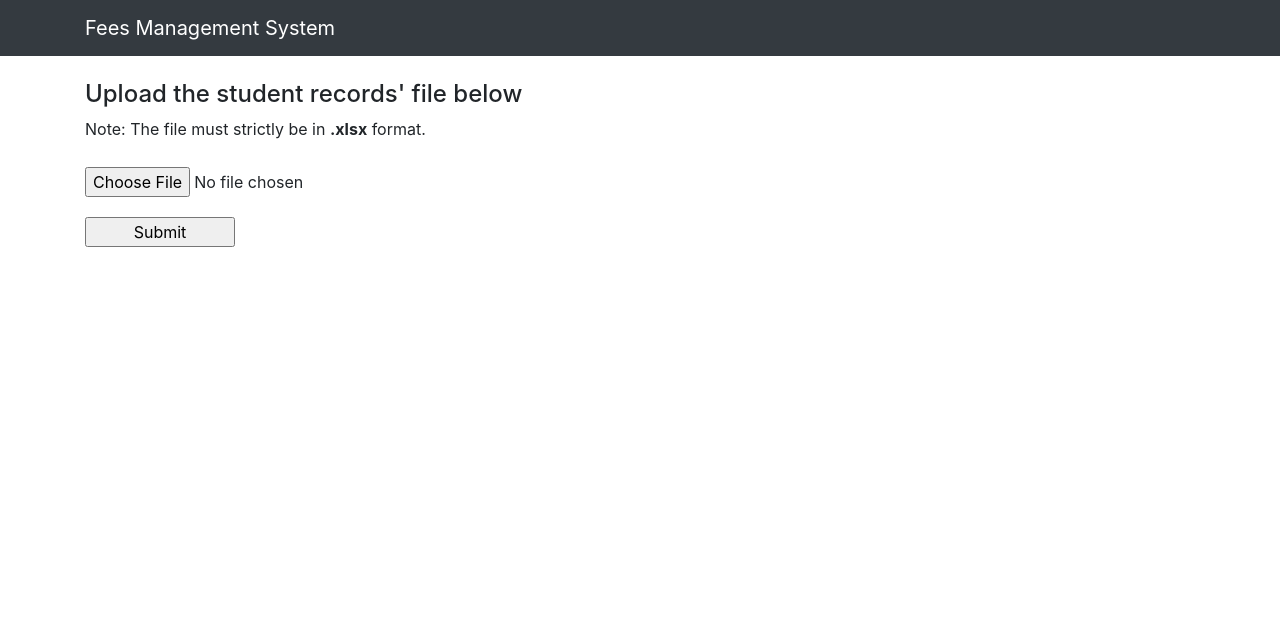
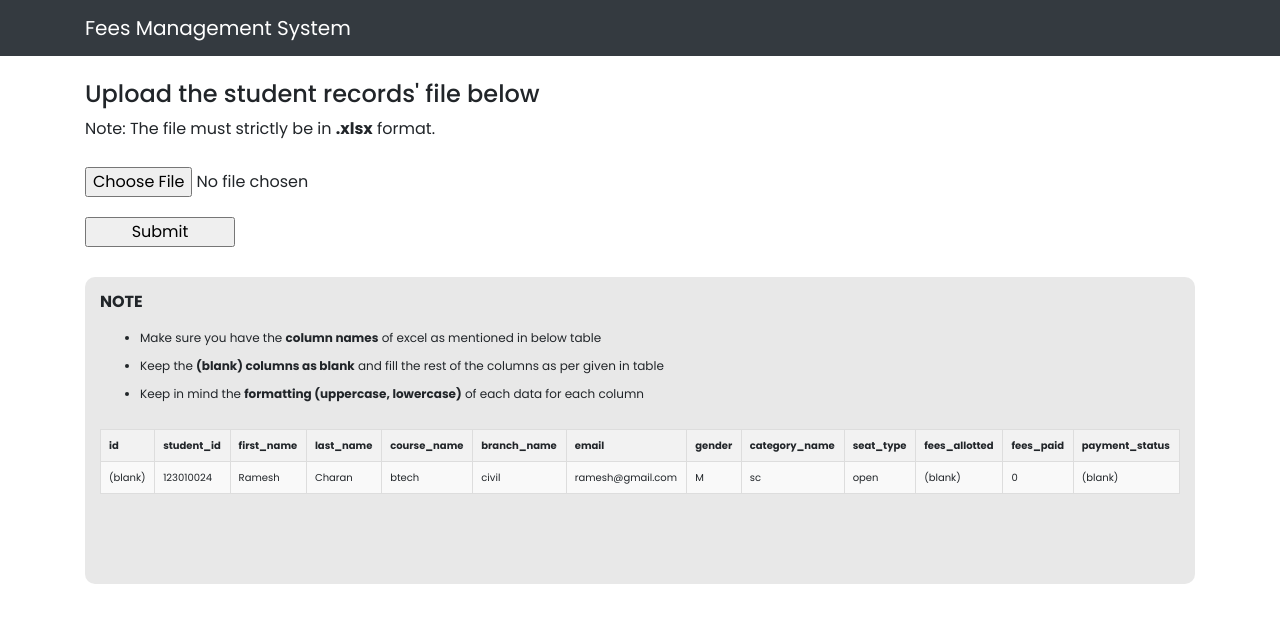
Before and after one commit to AKGames2001/fees-management-system, a Django app: page /u/upload/ in a window 1280 px wide. Shown: the top 623 px of the page. Run offline with Django 5.2, Linux system fonts and the light colour scheme; some libraries are stand-ins or nearby versions.

Commit message:
added notes and changed font of pages

```diff
--- a/fms_main/fms_app/templates/index.html
+++ b/fms_main/fms_app/templates/index.html
@@ -11,9 +11,15 @@
           content="width=device-width, user-scalable=no, initial-scale=1.0, maximum-scale=1.0, minimum-scale=1.0">
     <meta http-equiv="X-UA-Compatible" content="ie=edge">
     <title>FMS-APP</title>
+    <link rel="preconnect" href="https://fonts.googleapis.com">
+    <link rel="preconnect" href="https://fonts.gstatic.com" crossorigin>
+    <link href="https://fonts.googleapis.com/css2?family=Poppins:wght@300;400;500;700&display=swap" rel="stylesheet">
     <link rel="stylesheet" href="https://stackpath.bootstrapcdn.com/bootstrap/4.5.2/css/bootstrap.min.css">
     <link rel="stylesheet" href="{% static 'css/styles.css' %}">
     <style>
+        body {
+            font-family: 'Poppins', sans-serif;
+        }
 
         .top-line {
             width: 100%;
--- a/fms_main/fms_app/templates/student_dashboard.html
+++ b/fms_main/fms_app/templates/student_dashboard.html
@@ -8,9 +8,15 @@
     <meta name="viewport"
           content="width=device-width, user-scalable=no, initial-scale=1.0, maximum-scale=1.0, minimum-scale=1.0">
     <meta http-equiv="X-UA-Compatible" content="ie=edge">
+    <link rel="preconnect" href="https://fonts.googleapis.com">
+    <link rel="preconnect" href="https://fonts.gstatic.com" crossorigin>
+    <link href="https://fonts.googleapis.com/css2?family=Poppins:wght@300;400;500;700&display=swap" rel="stylesheet">
     <link rel="stylesheet" href="https://stackpath.bootstrapcdn.com/bootstrap/4.5.2/css/bootstrap.min.css">
     <title>Dashboard</title>
     <style>
+          body {
+            font-family: 'Poppins', sans-serif;
+          }
           h1 {
               margin: 50px 0;
           }
--- a/fms_main/fms_app/templates/upload.html
+++ b/fms_main/fms_app/templates/upload.html
@@ -8,9 +8,15 @@
     <meta name="viewport"
           content="width=device-width, user-scalable=no, initial-scale=1.0, maximum-scale=1.0, minimum-scale=1.0">
     <meta http-equiv="X-UA-Compatible" content="ie=edge">
+    <link rel="preconnect" href="https://fonts.googleapis.com">
+    <link rel="preconnect" href="https://fonts.gstatic.com" crossorigin>
+    <link href="https://fonts.googleapis.com/css2?family=Poppins:wght@300;400;500;700&display=swap" rel="stylesheet">
     <link rel="stylesheet" href="https://stackpath.bootstrapcdn.com/bootstrap/4.5.2/css/bootstrap.min.css">
     <title>Upload</title>
     <style>
+        body {
+            font-family: 'Poppins', sans-serif;
+        }
         span {
             font-weight: bold;
         }
@@ -21,6 +27,47 @@
 
         .submit-btn {
             width: 150px;
+        }
+
+        .instructions-tab {
+            display: flex;
+            flex-flow: column;
+            align-items: flex-start;
+            margin: 20px 0;
+            width: 100%;
+            border-radius: 10px;
+            padding: 15px;
+            background-color: rgba(183, 183, 183, 0.32);
+        }
+
+        .instructions-tab h6 {
+            font-weight: bold;
+        }
+
+        .instructions-tab li {
+            font-size: 12px;
+            margin: 10px 0;
+        }
+
+        table {
+            font-size: 10px;
+            border-collapse: collapse;
+            width: 100%;
+            margin-bottom: 75px;
+        }
+
+        th, td {
+            border: 1px solid #ddd;
+            padding: 8px;
+            text-align: left;
+        }
+
+        th {
+            background-color: #f2f2f2;
+        }
+
+        tr {
+            background-color: #f9f9f9;
         }
     </style>
 </head>
@@ -42,6 +89,52 @@
             <input type="file" name="myFile" id="customFile" /><br>
             <input type="submit" name="submit" class="submit-btn"/>
         </form>
+
+        <div class="instructions-tab">
+            <h6>NOTE</h6>
+            <ul>
+                <li>Make sure you have the <strong>column names</strong> of excel as mentioned in below table</li>
+                <li>Keep the <strong>(blank) columns as blank</strong> and fill the rest of the columns as per given in table</li>
+                <li>Keep in mind the <strong>formatting (uppercase, lowercase)</strong> of each data for each column</li>
+            </ul>
+            <table>
+                <thead>
+                    <tr>
+                        <th>id</th>
+                        <th>student_id</th>
+                        <th>first_name</th>
+                        <th>last_name</th>
+                        <th>course_name</th>
+                        <th>branch_name</th>
+                        <th>email</th>
+                        <th>gender</th>
+                        <th>category_name</th>
+                        <th>seat_type</th>
+                        <th>fees_allotted</th>
+                        <th>fees_paid</th>
+                        <th>payment_status</th>
+
+                    </tr>
+                </thead>
+                <tbody>
+                    <tr>
+                        <td>(blank)</td>
+                        <td>123010024</td>
+                        <td>Ramesh</td>
+                        <td>Charan</td>
+                        <td>btech</td>
+                        <td>civil</td>
+                        <td>ramesh@gmail.com</td>
+                        <td>M</td>
+                        <td>sc</td>
+                        <td>open</td>
+                        <td>(blank)</td>
+                        <td>0</td>
+                        <td>(blank)</td>
+                    </tr>
+                </tbody>
+            </table>
+        </div>
     </div>
 </body>
 </html>
--- a/fms_main/fms_auth/templates/home.html
+++ b/fms_main/fms_auth/templates/home.html
@@ -5,6 +5,9 @@
     <meta name="viewport"
           content="width=device-width, user-scalable=no, initial-scale=1.0, maximum-scale=1.0, minimum-scale=1.0">
     <meta http-equiv="X-UA-Compatible" content="ie=edge">
+    <link rel="preconnect" href="https://fonts.googleapis.com">
+    <link rel="preconnect" href="https://fonts.gstatic.com" crossorigin>
+    <link href="https://fonts.googleapis.com/css2?family=Poppins:wght@300;400;500;700&display=swap" rel="stylesheet">
     <link rel="stylesheet" href="https://stackpath.bootstrapcdn.com/bootstrap/4.5.2/css/bootstrap.min.css">
     <title>FMS</title>
         <style>
@@ -12,7 +15,7 @@
                 font-size: 20px;
             }
             body {
-                font-family: Arial, sans-serif;
+                font-family: 'Poppins', sans-serif;
                 display: flex;
                 justify-content: center;
                 align-items: center;
--- a/fms_main/fms_auth/templates/login.html
+++ b/fms_main/fms_auth/templates/login.html
@@ -5,6 +5,9 @@
     <meta name="viewport"
           content="width=device-width, user-scalable=no, initial-scale=1.0, maximum-scale=1.0, minimum-scale=1.0">
     <meta http-equiv="X-UA-Compatible" content="ie=edge">
+    <link rel="preconnect" href="https://fonts.googleapis.com">
+    <link rel="preconnect" href="https://fonts.gstatic.com" crossorigin>
+    <link href="https://fonts.googleapis.com/css2?family=Poppins:wght@300;400;500;700&display=swap" rel="stylesheet">
     <link rel="stylesheet" href="https://stackpath.bootstrapcdn.com/bootstrap/4.5.2/css/bootstrap.min.css">
     <title>FMS - Login</title>
         <style>
@@ -12,7 +15,7 @@
                 font-size: 18px;
             }
             body {
-                font-family: Arial, sans-serif;
+                font-family: 'Poppins', sans-serif;
                 display: flex;
                 justify-content: center;
                 align-items: center;
```
